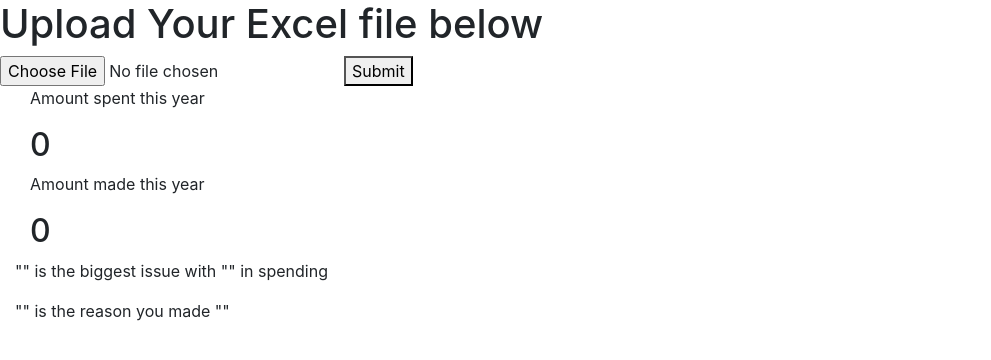
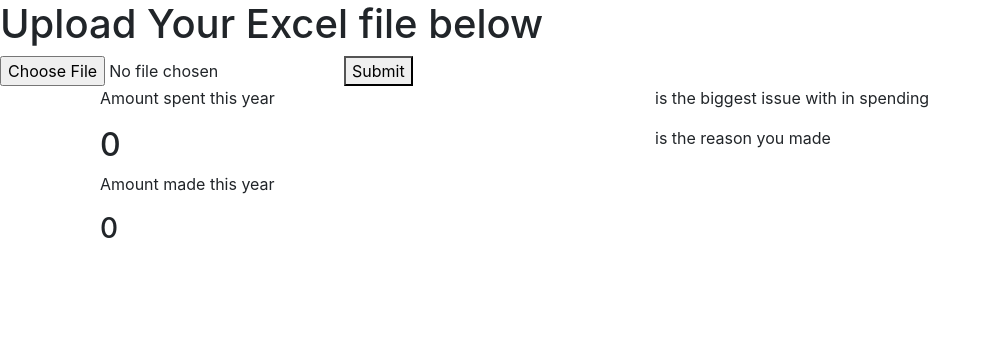
Before and after one commit to LesGibbs307/ExcelParser, a React (Create React App) app in the folder ParsingExcelData/ClientApp/: page / in a window 1280 px wide. Shown: the top 360 px of the page, without its empty margins (0-991 px from the left). Built offline with nearby package versions, Linux system fonts and the light colour scheme; the HTML template or start-up script is replaced by a standard one.

Commit message:
Finalizing the result header component functionality

```diff
--- a/ParsingExcelData/ClientApp/src/components/Result/ResultChildren/ResultHeader.js
+++ b/ParsingExcelData/ClientApp/src/components/Result/ResultChildren/ResultHeader.js
@@ -3,32 +3,70 @@ import React, { Component } from 'react';
 export class ResultHeader extends Component {
     constructor(props) {
         super(props);
+        this.largestCredit = { name: null, value: null};
+        this.largestDebit = { name: null, value: null };;
+        this.findLargestValue = this.findLargestValue.bind(this);
+        this.incrementValues = this.incrementValues.bind(this);;
+    }
+
+    incrementValues = (value, name, collection) => {
+        for (let i = 0; collection.length > i; i++) {
+            if (name == collection[i].Name) {
+                value = value + collection[i].Amount;
+            }
+        }
+        return value.toFixed(2);
+    }
+
+    findLargestValue = (prop) => {
+        let lastValue = 0;
+        let finalValue = 0;
+        let obj = { name: null, value: null };
+
+        for (let i = 0; prop.length > i; i++) {
+            let value = prop[i].Amount;
+            if (lastValue == 0 || value > lastValue) {
+                lastValue = value;
+                obj.name = prop[i].Name;;
+                obj.value = value;
+            }
+        }
+        finalValue = this.incrementValues(finalValue, obj.name, prop);
+
+        return {
+            name: obj.name,
+            value: finalValue
+        };
     }
 
     componentWillReceiveProps(props) { // this may be depreciated
         this.setState({ data: props.data });
-        debugger;
-     //   credit = this.setData(credit, props);
-       // debit = this.setData(data, props);
+        this.largestCredit = this.findLargestValue(props.credit.collection);
+        this.largestDebit = this.findLargestValue(props.debit.collection);
     }
 
     render() {
         return (
-            <div className="">
+            <div className="ResultHeader col-12">
+                <div className="row">
                     <div className="col-6 left">
-                    <div className="col-12 top">
+                        <div className="row">
+                            <div className="col top">
                                 <p>Amount spent this year</p>
                                 <h2>{this.props.debit.count}</h2>
                             </div>
-                    <div className="col-12 bottom">
+                        </div>
+                        <div className="row">
+                            <div className="col bottom">
                                 <p>Amount made this year</p>
-                        <h2>{this.props.credit.count}</h2>
+                                <h3>{this.props.credit.count}</h3>
+                            </div>
                         </div>
                     </div>
                     <div className="col-6 right">
-                    <p>"" is the biggest issue with "" in spending</p>
-
-                    <p>"" is the reason you made ""</p>
+                        <p><i>{this.largestDebit.name}</i> is the biggest issue with <span className="debit"><i>{this.largestDebit.value}</i></span> in spending</p>
+                        <p><i>{this.largestCredit.name}</i> is the reason you made <span className="credit"><i>{this.largestCredit.value}</i></span></p>
+                    </div>
                 </div>
             </div>
         );
--- a/ParsingExcelData/ClientApp/src/components/Result/ResultContainer.js
+++ b/ParsingExcelData/ClientApp/src/components/Result/ResultContainer.js
@@ -42,7 +42,7 @@ export class ResultContainer extends Component {
                 debitCount = debitCount + amount;
             }
         }
-        return (obj.isIncome) ? creditCount : debitCount;
+        return (obj.isIncome) ? creditCount.toFixed(2) : debitCount.toFixed(2);
     }
 
     setData = (finance, props) => {
@@ -59,7 +59,7 @@ export class ResultContainer extends Component {
 
     render() {
         return (
-            <section data={this.props.data} className="ResultContainer col-xs-12">
+            <section data={this.props.data} className="container ResultContainer col-xs-12">
                 <ResultHeader credit={this.credit} debit={this.debit} />
             </section>
         );
```
Lines whose indentation alone changed are shown as unchanged.
